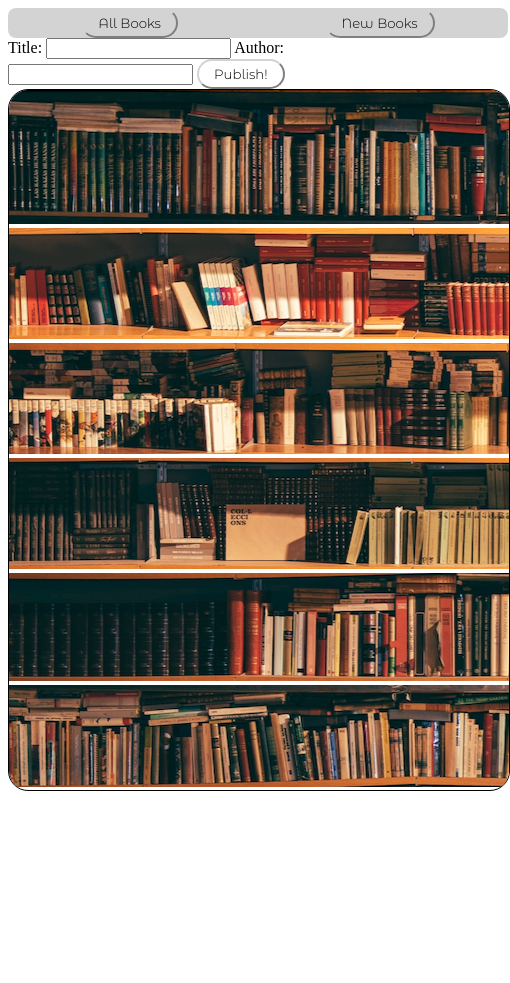
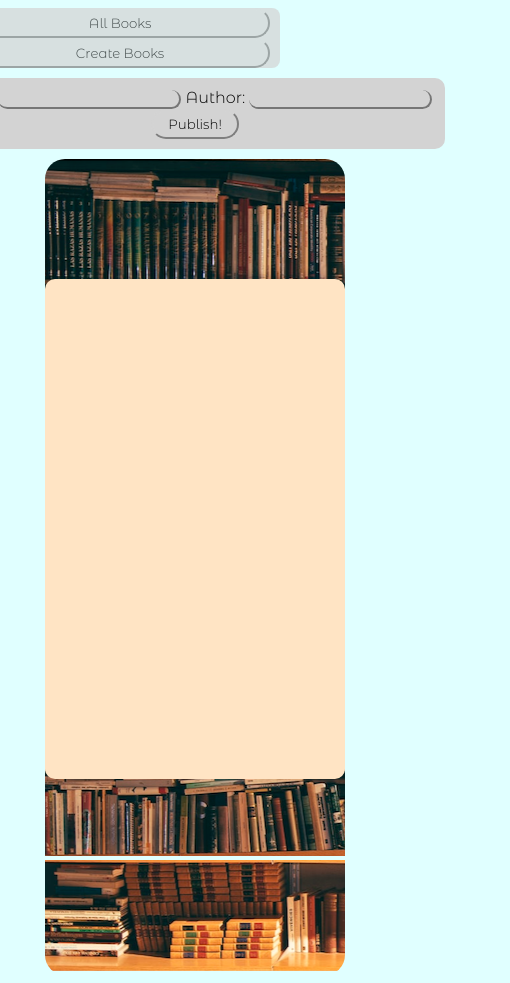
Before and after one commit to JaysonSovanHong/GroupProject, a plain HTML site: page index.html in a window 390 px wide. Shown: the whole page, 510 px wide, since content can reach past the window. Before the commit the page ends 844 px from the top, so only its background shows below. Drawn offline with Linux system fonts and the light colour scheme.

Commit message:
New thing

```diff
--- a/index.html
+++ b/index.html
@@ -15,8 +15,8 @@
 <body>
     <div class="container">
         <nav>
-            <button id="allBook"> All Books</button>
-            <button id=" newBook ">New Books</button>
+            <button class='load' id="allBook"> All Books</button>
+            <button class="move" id="newBook">Create Books</button>
         </nav>
 
         <form id="newBook" class="all">
@@ -26,11 +26,12 @@
             <label for="newAuthor">Author:</label>
             <input type='text' id="newAuthor">
 
-            <button id="submitNewBook">Publish!</button>
+            <button class="sovan" id="submitNewBook">Publish!</button>
         </form>
     </div>
 
     <div id="viewArea"></div>
+    <div class="loading hidden"><img src="https://cdn.dribbble.com/users/1158489/screenshots/4143687/gama_.gif"> </div>
 
     <div class="backgroundBookShelf ">
         <img class="left " src="./image/Screen Shot 2021-03-25 at 4.27.34 PM.png ">
@@ -42,8 +43,8 @@
         <img class="left " src="./image/Screen Shot 2021-03-25 at 4.29.13 PM.png ">
     </div>
 
-    <script src="./app.js "></script>
-    <script src="./JavaScript.js "></script>
+    <script src="./app.js"></script>
+    <script src="./JavaScript.js"></script>
 </body>
 
 </html>
--- a/style.css
+++ b/style.css
@@ -1,4 +1,3 @@
-<<<<<< SovanHong1
 body {
     display: flex;
     align-items: center;
@@ -13,6 +12,7 @@ nav {
     display: flex;
     justify-content: space-around;
     border-radius: 8px;
+    opacity: .8;
 }
 
 button {
@@ -23,15 +23,40 @@ button {
     border-color: lightgrey;
 }
 
+.all {
+    margin-top: 10px;
+    width: 480px;
+    text-align: center;
+    background-color: lightgray;
+    border-radius: 10px;
+    padding: 10px 10px 10px 10px;
+}
+
+input[type=text],
+#newTitle #newAuthor {
+    border-radius: 10px;
+    background-color: transparent;
+    border-top: none;
+    border-left: none;
+}
+
 .backgroundBookShelf {
     width: 500px;
-    height: 700px;
+    height: 600px;
     border-width: 1px;
     border-style: solid;
     border-color: initial;
     border-image: initial;
     overflow: hidden;
     border-radius: 20px;
+    z-index: -1;
+    border: none;
+}
+
+.img1 {
+    width: 200px;
+    height: 300px;
+    object-fit: cover;
 }
 
 .left {
@@ -64,8 +89,77 @@ button {
     0% {
         transform: translate(-30vw);
     }
+}
 
 .hidden {
-    display:none;
+    display: none;
+}
 
+#viewArea {
+    background-color: bisque;
+    width: 300px;
+    height: 500px;
+    position: absolute;
+    text-align: center;
+    opacity: 1;
+    border-radius: 10px;
+    margin-top: 75px;
 }
+
+.loading {
+    width: 300px;
+    height: 500px;
+    position: absolute;
+    text-align: center;
+    opacity: 1;
+    border-radius: 10px;
+    padding: 5px;
+    margin-top: 100px;
+    z-index: 2;
+}
+
+.loading img {
+    object-fit: cover;
+    width: 300px;
+    height: 500px;
+}
+
+#viewArea:hover {
+    box-shadow: 5px 10px #888888;
+    margin-top: 1px;
+    cursor: pointer;
+}
+
+#viewArea img {
+    padding: 5%;
+    height: 60%;
+    width: 60%;
+}
+
+.container {
+    margin-bottom: 10px;
+}
+
+@media only screen and (max-width: 600px) {
+    body {
+        display: flex;
+        flex-direction: column;
+        background-color: lightcyan;
+    }
+    .backgroundBookShelf {
+        height: 70%;
+        width: 80%;
+    }
+    .container {
+        display: flex;
+        flex-direction: column;
+    }
+    nav {
+        width: 300px;
+        display: flex;
+        flex-direction: column;
+        margin-inline: 15px;
+        padding-inline: 10px;
+        opacity: .7;
+    }
+}
```
Also changed, not shown: 1 other file.
